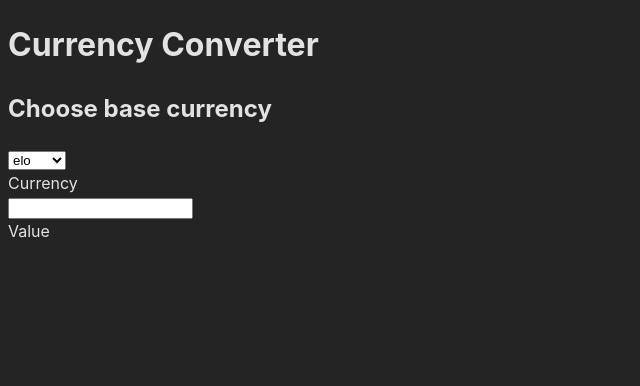
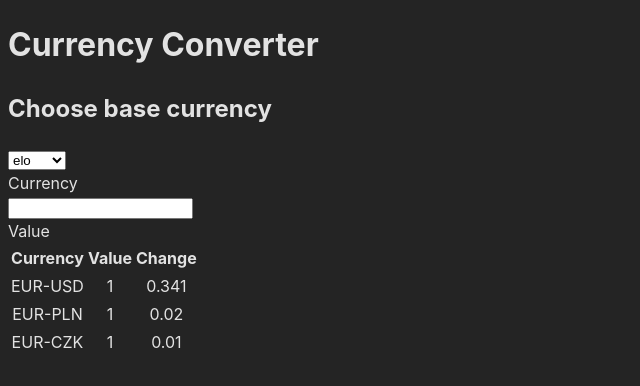
Before and after one commit to Kszalank/Currency-Converter, a React (Vite) app: page / in a window 1280 px wide. Shown: the top 386 px of the page, without its empty margins (0-640 px from the left). Built offline with nearby package versions, Linux system fonts and the light colour scheme.

Commit message:
table element added

```diff
--- a/src/App.scss
+++ b/src/App.scss
@@ -1,3 +1,7 @@
 #root {
   margin: 0 auto;
 }
+
+.table-element{
+  text-align: center;
+}
--- a/src/components/Input.jsx
+++ b/src/components/Input.jsx
@@ -1,7 +1,7 @@
 import React from "react";
 
 function Input({ value, onChange }) {
-  return <input type="number" value={value} onChange={onChange} />;
+  return <input value={value} onChange={onChange} />;
 }
 
 export default Input;
--- /dev/null
+++ b/src/components/Table.jsx
@@ -0,0 +1,32 @@
+import React from "react";
+
+function Table({ list }) {
+  return (
+    <table>
+      <thead>
+        <tr>
+          <th>Currency</th>
+          <th>Value</th>
+          <th>Change</th>
+        </tr>
+      </thead>
+      <tbody>
+        {list.map(({ names, value, change }) => (
+          <tr key={names + value + change}>
+            <td key={names} className="table-element">
+              {names}
+            </td>
+            <td key={names + value} className="table-element">
+              {value}
+            </td>
+            <td key={names + change} className="table-element">
+              {change}
+            </td>
+          </tr>
+        ))}
+      </tbody>
+    </table>
+  );
+}
+
+export default Table;
--- a/src/pages/CurrenciesListPage.jsx
+++ b/src/pages/CurrenciesListPage.jsx
@@ -2,11 +2,17 @@ import React, { useState } from "react";
 import Heading from "../components/Heading";
 import Input from "../components/Input";
 import Select from "../components/Selector";
+import Table from "../components/Table";
 
 function CurrenciesList() {
   const options = [
     { currency: "elo", label: "elo" },
     { currency: "siema", label: "siema" },
+  ];
+  const currenciesChange = [
+    { names: "EUR-USD", value: 1, change: 0.341 },
+    { names: "EUR-PLN", value: 1, change: 0.02 },
+    { names: "EUR-CZK", value: 1, change: 0.01 },
   ];
   const [selectedCurrency, setSelectedCurrency] = useState("");
   const [selectedValue, setSelectedValue] = useState("");
@@ -27,6 +33,7 @@ function CurrenciesList() {
         onChange={(event) => setSelectedValue(event.target.value)}
       />
       <div>Value {selectedValue}</div>
+      <Table list={currenciesChange} />
     </div>
   );
 }
```
